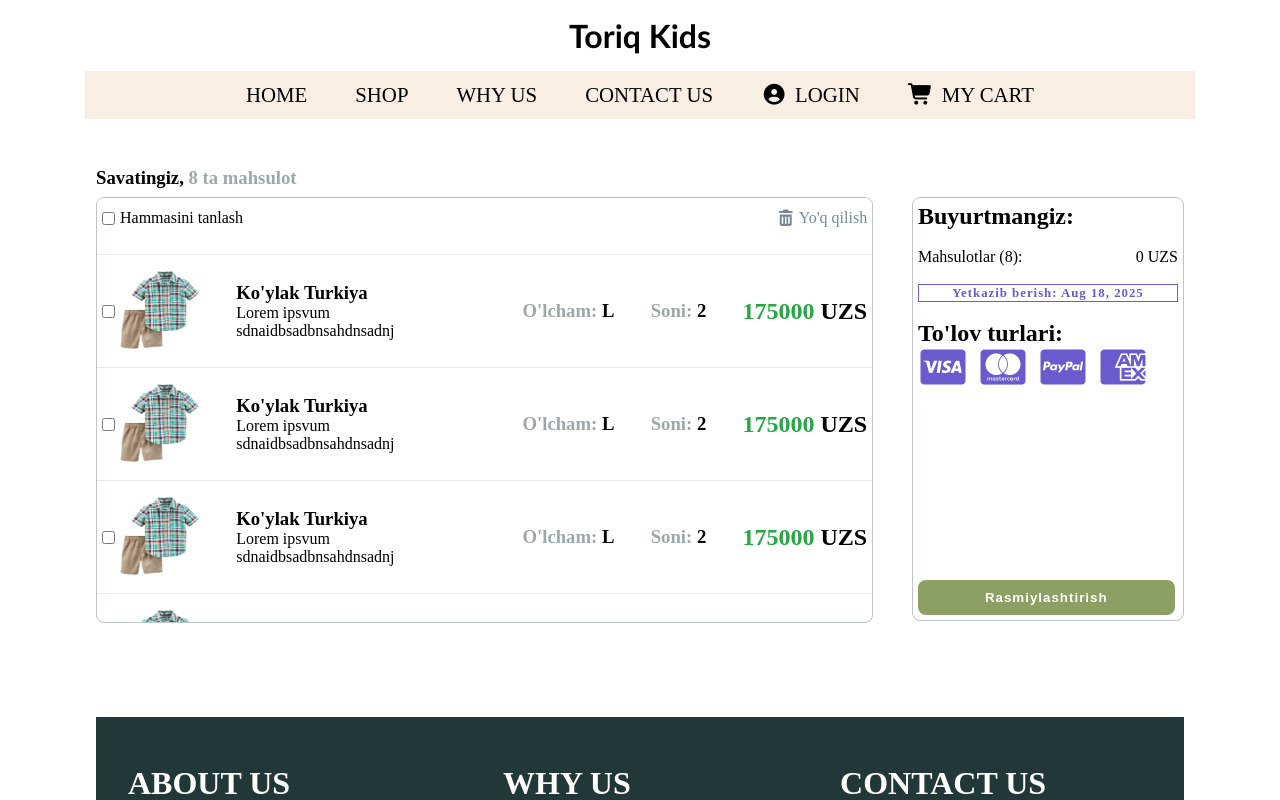
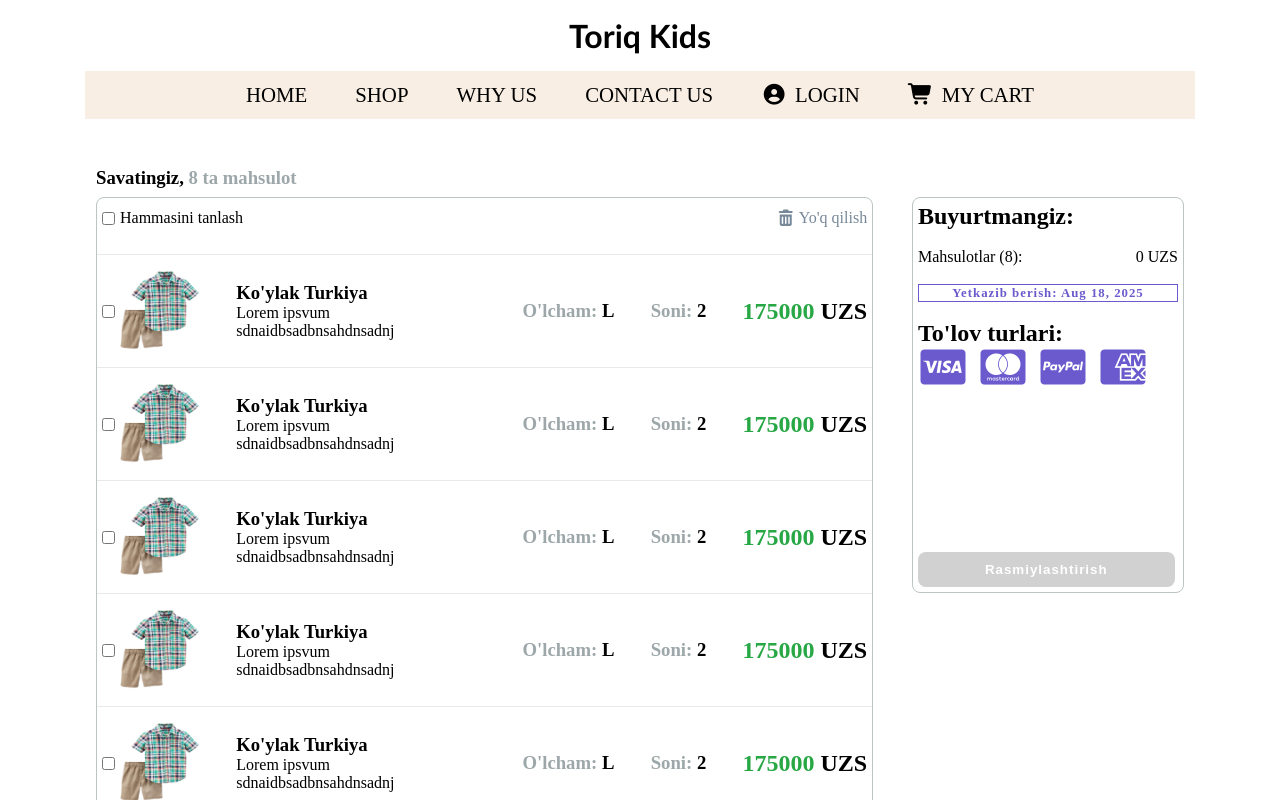
Before and after one commit to JamshidHaydarov/Solid_Site, an Angular app: page /mycart in a window 1280 px wide. Shown: the top 800 px of the page. Built offline with nearby package versions, Linux system fonts and the light colour scheme.

Commit message:
UPD Cart Component

```diff
--- a/src/app/cart/cart.component.css
+++ b/src/app/cart/cart.component.css
@@ -21,7 +21,7 @@ span {
 }
 
 .block {
-    height: 53vh;
+    height: fit-content;
 }
 
 .box {
@@ -29,9 +29,7 @@ span {
     border: 1px solid rgba(73, 93, 95, 0.361);
     border-radius: 8px;
     max-height: 100%;
-    overflow: auto;
-    ::-webkit-scrollbar { display: none; };
-    scrollbar-width: none;
+
 }
 
 hr {
@@ -50,6 +48,7 @@ hr {
     top: 0;
     background-color: #fff;
     height: 40px;
+    background-color: transparent;
 }
 
 div.left-header-details {
@@ -213,7 +212,9 @@ a.navbar {
     border: 1px solid rgba(73, 93, 95, 0.361);
     border-radius: 8px;
     padding: 5px;
-    position: relative;
+    position: sticky;
+    top: 10%;
+    height: 48vh;
 }
 
 .order-btn {
@@ -228,6 +229,13 @@ a.navbar {
     font-weight: 550;
     letter-spacing: 1px;
     transition: .3s;
+}
+
+.order-btn:disabled {
+    background-color: rgba(128, 128, 128, 0.519);
+    cursor: not-allowed;
+    opacity: 0.7;
+    pointer-events: none;
 }
 
 .delivery-date {
--- a/src/app/cart/cart.component.html
+++ b/src/app/cart/cart.component.html
@@ -69,7 +69,7 @@
             </div>
 
 
-            <button class="order-btn">Rasmiylashtirish</button>
+            <button class="order-btn" [disabled]="isDisabled" >Rasmiylashtirish</button>
 
         </div>
     </div>
--- a/src/app/cart/cart.component.ts
+++ b/src/app/cart/cart.component.ts
@@ -17,21 +17,38 @@ export class CartComponent {
   serv = inject(ServService)
   total_price: number = 0
   all_check = false
+  isDisabled = this.serv.cart_array().every(data => data.is_checked === true)?false:true
   total_item_price(price: number, count: number) {
     return price * count
   }
 
   checking(id:number) {
     let item = this.serv.cart_array().filter(data=> data.id === id)
-    item[0].is_checked = !item[0].is_checked;
+
+    if (item[0].is_checked === true) {
+      item[0].is_checked = false
+
+    } else {
+      item[0].is_checked = true
+      this.isDisabled = false
+    }
+    this.serv.cart_array().every(data=> data.is_checked? this.all_check = true: this.all_check=false)
+    this.isDisabled = this.serv.cart_array().some(data=> data.is_checked === true)?false:true
 
   }
 
   checking_all(){
     let allChecked = this.serv.cart_array().every(data=> data.is_checked)
+    if (allChecked) {
+      this.serv.cart_array().map(data=> data.is_checked = false)
+      this.all_check = false
+    } else {
+      this.serv.cart_array().map(data=> data.is_checked = true)
+      this.all_check = true
+    }
+    this.isDisabled = this.serv.cart_array().some(data=> data.is_checked === true)?false:true
 
-    allChecked? this.serv.cart_array().map(data=> data.is_checked = false): this.serv.cart_array().map(data=> data.is_checked = true)
-    this.all_check = !this.all_check
+
   }
   delete_items(){
     this.serv.cart_array.set(this.serv.cart_array().filter(data => data.is_checked === false))
--- a/src/app/serv.service.ts
+++ b/src/app/serv.service.ts
@@ -29,7 +29,7 @@ export class ServService {
 
   cart_array = signal<CartItem[]>([
     {
-      id: 0,
+      id: 100,
       name: "Ko'ylak Turkiya",
       price: 175000,
       description: "Lorem ipsvum sdnaidbsadbnsahdnsadnj",
@@ -40,7 +40,7 @@ export class ServService {
 
     },
     {
-      id: 0,
+      id: 101,
       name: "Ko'ylak Turkiya",
       price: 175000,
       description: "Lorem ipsvum sdnaidbsadbnsahdnsadnj",
@@ -50,7 +50,7 @@ export class ServService {
       is_checked: false,
 
     },{
-      id: 0,
+      id: 102,
       name: "Ko'ylak Turkiya",
       price: 175000,
       description: "Lorem ipsvum sdnaidbsadbnsahdnsadnj",
@@ -60,7 +60,7 @@ export class ServService {
       is_checked: false,
 
     },{
-      id: 0,
+      id: 103,
       name: "Ko'ylak Turkiya",
       price: 175000,
       description: "Lorem ipsvum sdnaidbsadbnsahdnsadnj",
@@ -70,7 +70,7 @@ export class ServService {
       is_checked: false,
 
     },{
-      id: 0,
+      id: 104,
       name: "Ko'ylak Turkiya",
       price: 175000,
       description: "Lorem ipsvum sdnaidbsadbnsahdnsadnj",
@@ -80,7 +80,7 @@ export class ServService {
       is_checked: false,
 
     },{
-      id: 0,
+      id: 105,
       name: "Ko'ylak Turkiya",
       price: 175000,
       description: "Lorem ipsvum sdnaidbsadbnsahdnsadnj",
@@ -90,7 +90,7 @@ export class ServService {
       is_checked: false,
 
     },{
-      id: 0,
+      id: 106,
       name: "Ko'ylak Turkiya",
       price: 175000,
       description: "Lorem ipsvum sdnaidbsadbnsahdnsadnj",
@@ -100,7 +100,7 @@ export class ServService {
       is_checked: false,
 
     },{
-      id: 0,
+      id: 107,
       name: "Ko'ylak Turkiya",
       price: 175000,
       description: "Lorem ipsvum sdnaidbsadbnsahdnsadnj",
```
